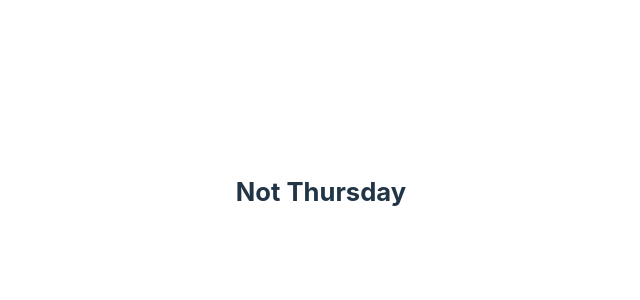
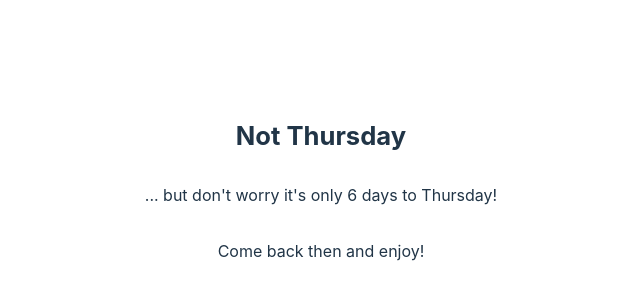
Before and after one commit to Pelagio/thankgoditscountrythursday, a React (Vite) app: page / in a window 1280 px wide. Shown: the part 208-508 px from the top of the page, without its empty margins (319-959 px from the left). Built offline with nearby package versions, Linux system fonts and the light colour scheme.

Commit message:
Update check for Thursday

```diff
--- a/src/App.tsx
+++ b/src/App.tsx
@@ -5,7 +5,9 @@ import { SpotifyTrack } from "./SpotifyTrack";
 
 function App() {
   const today = new Date();
-  const isThursday = today.getDay() === 3;
+  const numberOfDaysToThursday =
+    4 - today.getDay() > 0 ? 4 - today.getDay() : 11 - today.getDay();
+  const isThursday = today.getDay() === 4;
   return isThursday ? (
     <div className="container">
       <img src={CountryThursday} width={"100%"} />
@@ -53,6 +55,11 @@ function App() {
   ) : (
     <div className="container">
       <h1>Not Thursday</h1>
+      <p>
+        ... but don't worry it's only {numberOfDaysToThursday}{" "}
+        {numberOfDaysToThursday === 1 ? "day" : "days"} to Thursday!
+      </p>
+      <p>Come back then and enjoy!</p>
     </div>
   );
 }
```
